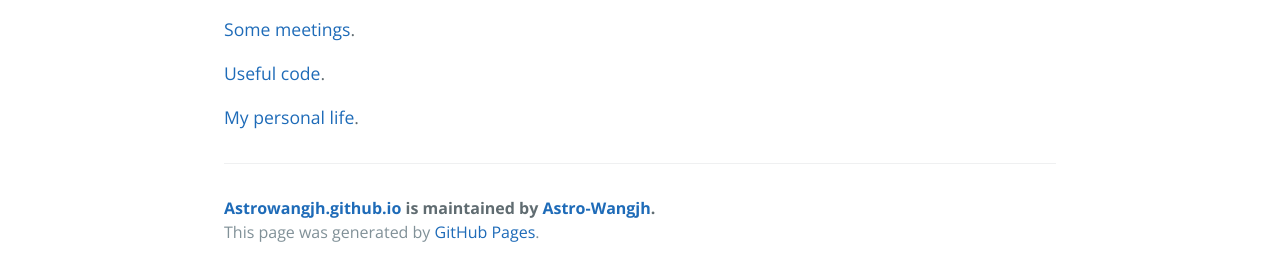
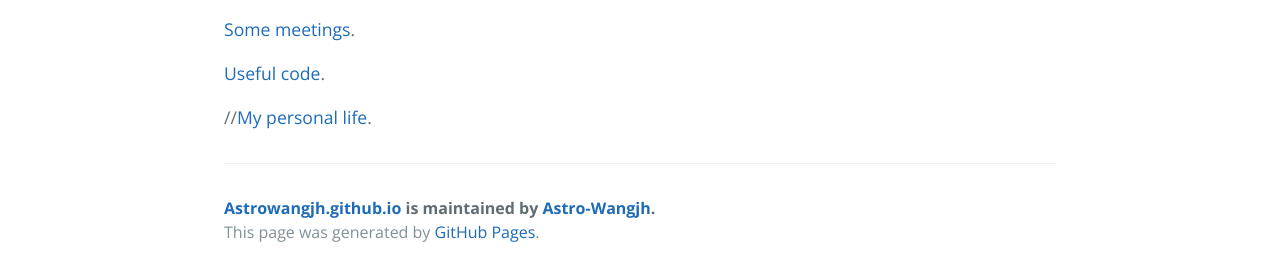
Before and after one commit to Astro-Wangjh/Astrowangjh.github.io, a Jekyll site: the page built from index.md, in a window 1280 px wide. Shown: the part 984-1257 px from the top of the page. Built offline with Jekyll 4.4.1, drawn with Linux system fonts in a browser that asks for light colours.

```diff
--- a/index.md
+++ b/index.md
@@ -37,4 +37,4 @@ You can download my CV by clicking the link below:
 
 [Useful code](./code.html).
 
-[My personal life](./another-page.html).
+//[My personal life](./another-page.html).
```
